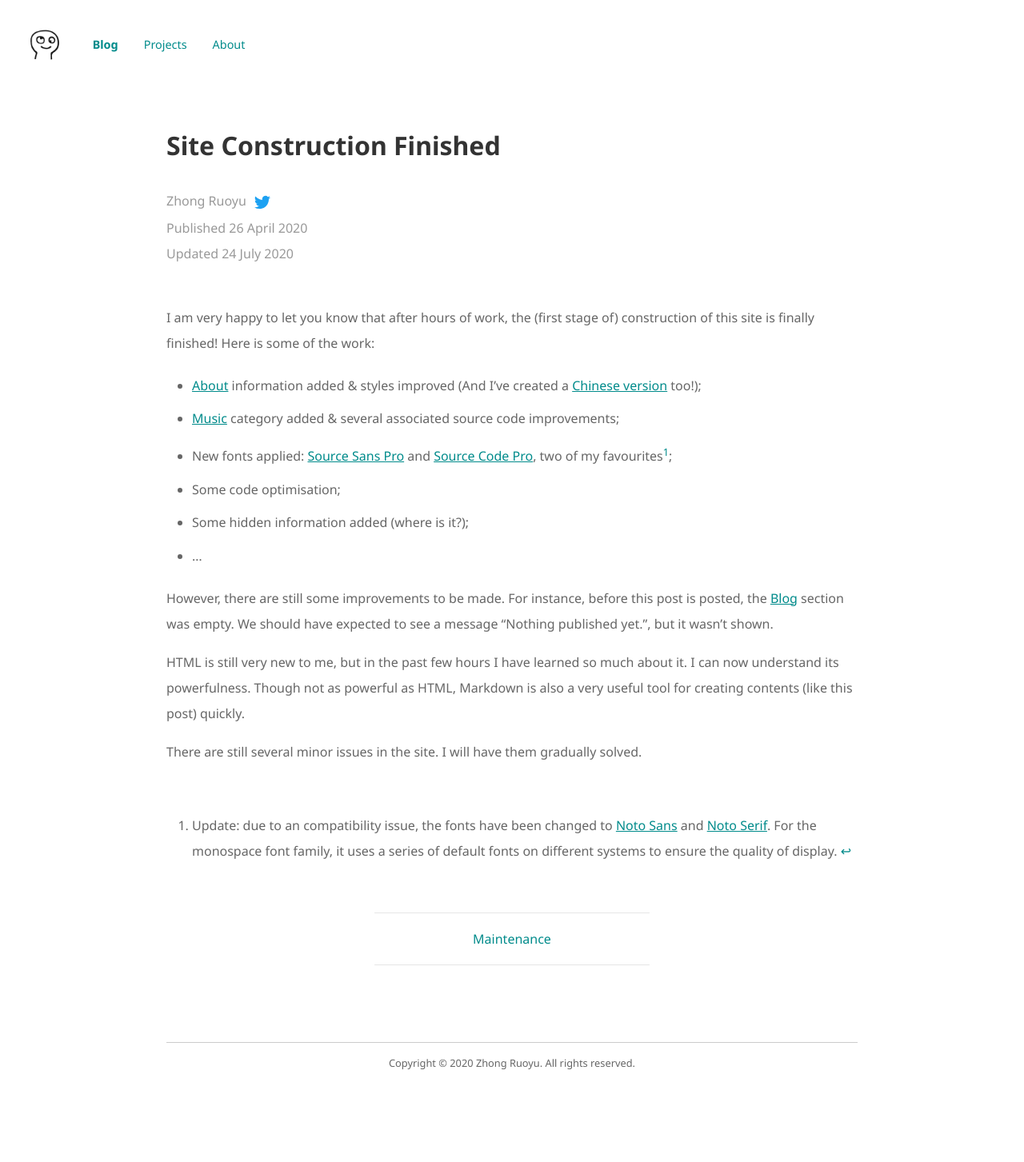
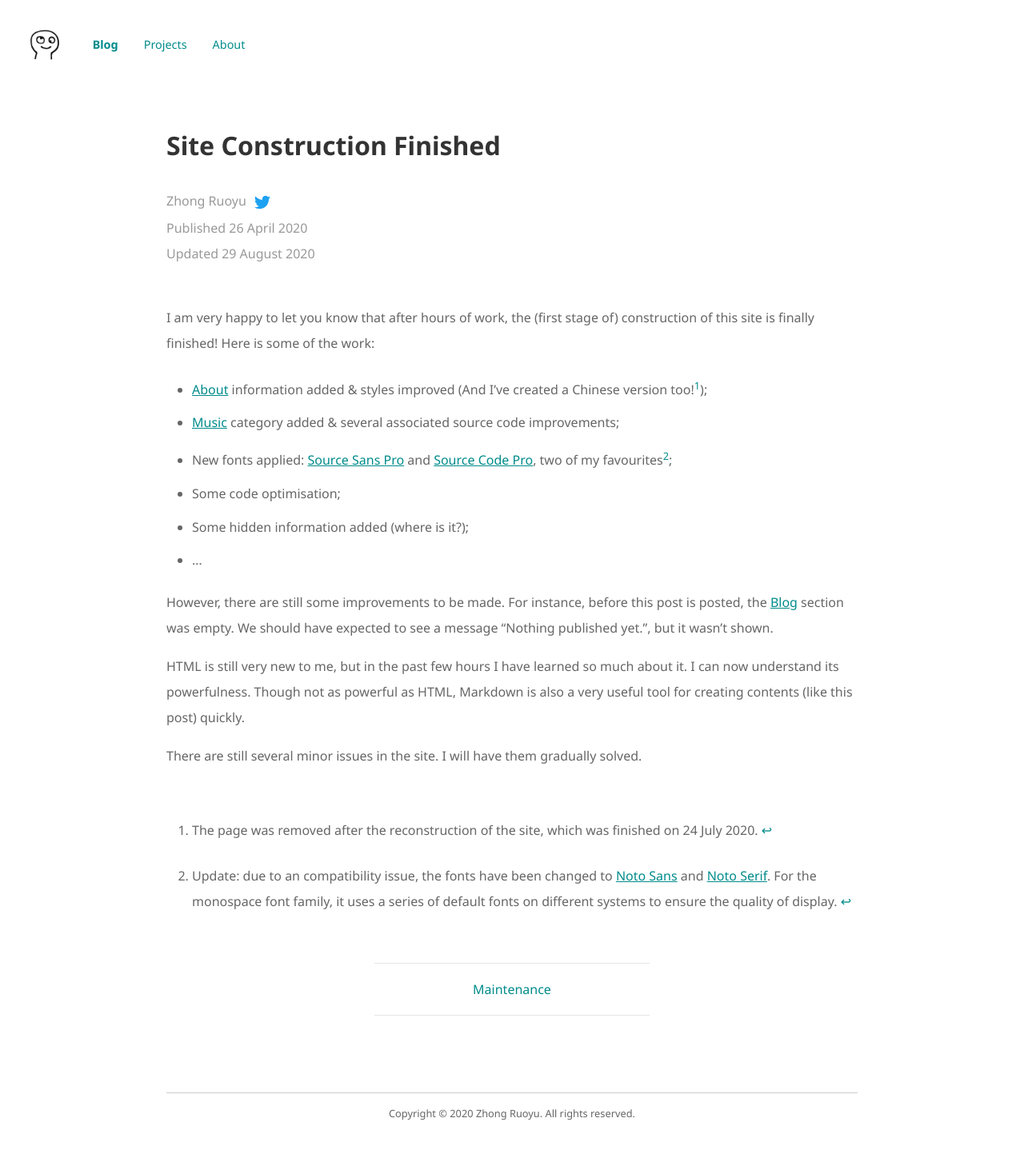
Before and after one commit to ZhongRuoyu/ruoyu.xyz, a Jekyll site: the page built from _posts/2020-04-26-construction.md, in a window 1280 px wide. Shown: the whole page at 80% size. Built offline with Jekyll 4.4.1, drawn with Linux system fonts in a browser that asks for light colours; before the commit the page ends 1390 px from its top, so only the background shows below that.

Commit message:
Post updated

```diff
--- a/_posts/2020-04-26-construction.md
+++ b/_posts/2020-04-26-construction.md
@@ -1,7 +1,7 @@
 ---
 title: Site Construction Finished
 date: 2020-04-26 13:16 +08
-last_modified_at: 2020-07-24 17:33 +08
+last_modified_at: 2020-08-29 14:31 +08
 tag: Maintenance
 category: blog
 description: The first stage of construction of this site is finally finished.
@@ -9,9 +9,9 @@ description: The first stage of construction of this site is finally finished.
 
 I am very happy to let you know that after hours of work, the (first stage of) construction of this site is finally finished! Here is some of the work:
 
-* [About](/about) information added & styles improved (And I've created a [Chinese version](/zh/about) too!);
+* [About](/about) information added & styles improved (And I've created a Chinese version too![^1]);
 * [Music](/music) category added & several associated source code improvements;
-* New fonts applied: [Source Sans Pro](https://fonts.google.com/specimen/Source+Sans+Pro) and [Source Code Pro](https://fonts.google.com/specimen/Source+Code+Pro), two of my favourites[^1];
+* New fonts applied: [Source Sans Pro](https://fonts.google.com/specimen/Source+Sans+Pro) and [Source Code Pro](https://fonts.google.com/specimen/Source+Code+Pro), two of my favourites[^2];
 * Some code optimisation;
 * Some hidden information added (where is it?);
 * …
@@ -22,4 +22,6 @@ HTML is still very new to me, but in the past few hours I have learned so much a
 
 There are still several minor issues in the site. I will have them gradually solved.
 
-[^1]: Update: due to an compatibility issue, the fonts have been changed to [Noto Sans](https://fonts.google.com/specimen/Noto+Sans) and [Noto Serif](https://fonts.google.com/specimen/Noto+Serif). For the monospace font family, it uses a series of default fonts on different systems to ensure the quality of display.
+[^1]: The page was removed after the reconstruction of the site, which was finished on 24 July 2020.
+
+[^2]: Update: due to an compatibility issue, the fonts have been changed to [Noto Sans](https://fonts.google.com/specimen/Noto+Sans) and [Noto Serif](https://fonts.google.com/specimen/Noto+Serif). For the monospace font family, it uses a series of default fonts on different systems to ensure the quality of display.
```
